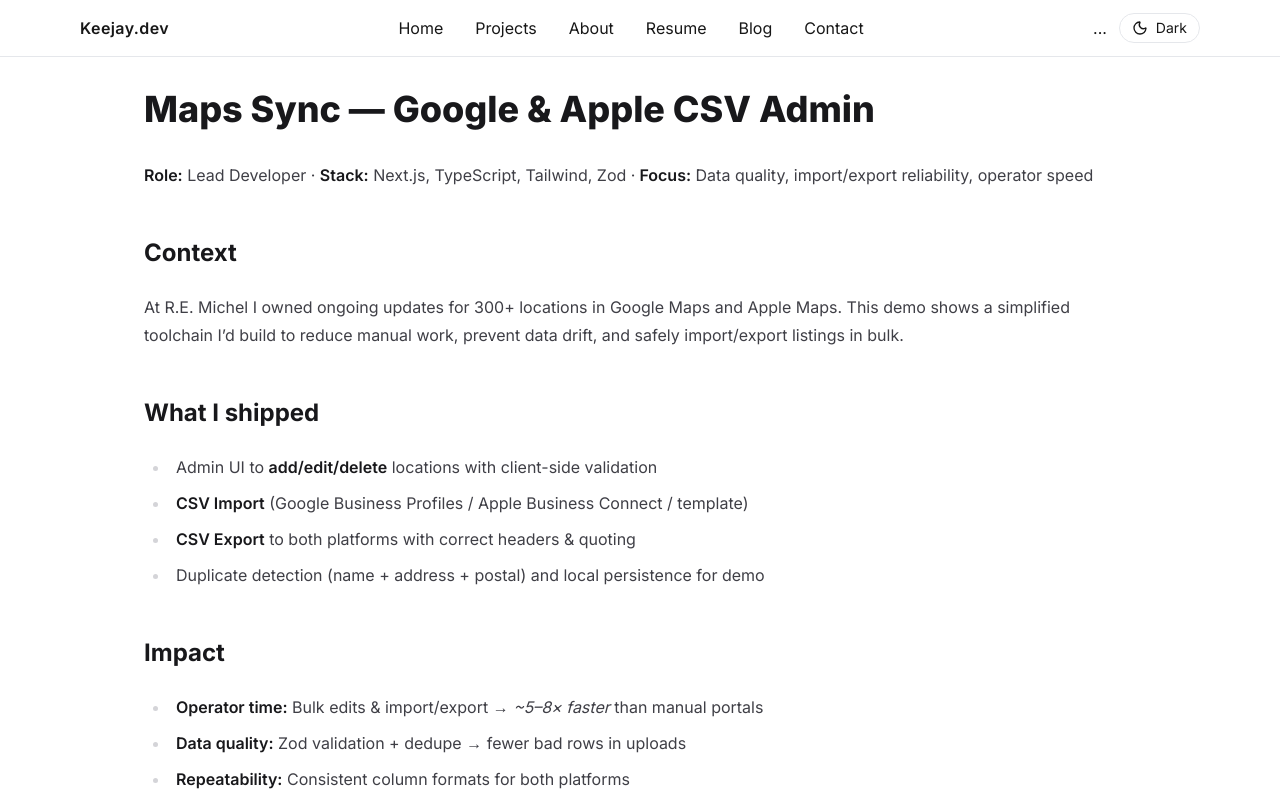
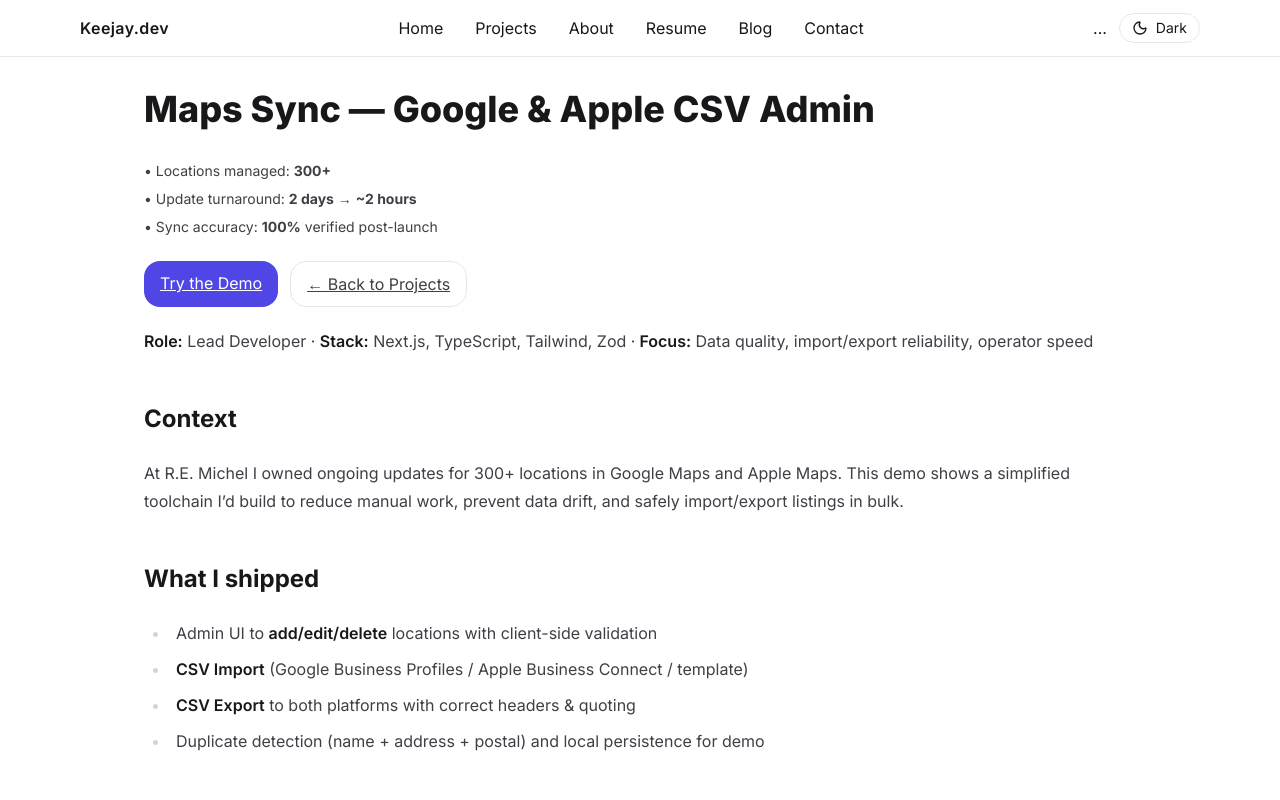
Before and after one commit to kwinfield/keiths-portfolio-2026, a Next.js app: page /projects/maps-sync in a window 1280 px wide. Shown: the top 800 px of the page. Built offline with nearby package versions, Linux system fonts and the light colour scheme.

Commit message:
ux(case-studies): add CTA buttons (demo + back to projects)

```diff
--- a/app/projects/automation/case-study/page.tsx
+++ b/app/projects/automation/case-study/page.tsx
@@ -36,12 +36,20 @@ export default function AutomationCaseStudy() {
       </ul>
 
       <h2>Live demo</h2>
-      <p>
-        Try it with UTMs: {' '}
-        <Link href="/projects/automation?utm_source=linkedin&utm_medium=cpc&utm_campaign=portfolio" className="underline">
-          Automation Demo
+      <div className="not-prose flex gap-3 mb-4">
+        <Link
+          href="/projects/automation?utm_source=portfolio&utm_medium=site&utm_campaign=case-study"
+          className="inline-block rounded-2xl bg-brand px-4 py-2 text-white"
+        >
+          Open Automation Demo
         </Link>
-      </p>
+        <Link
+          href="/projects"
+          className="inline-block rounded-2xl border px-4 py-2"
+        >
+          ← Back to Projects
+        </Link>
+      </div>
 
       <h2>Impact</h2>
       <ul>
--- a/app/projects/cms-hardening/page.tsx
+++ b/app/projects/cms-hardening/page.tsx
@@ -1,4 +1,5 @@
 import Image from 'next/image'
+import Link from 'next/link'
 
 export const metadata = { title: 'CMS Performance & Accessibility Hardening — Case Study' }
 
@@ -11,6 +12,14 @@ export default function CaseStudy() {
         <li>• Update turnaround: <strong>2 days</strong> → <strong>~2 hours</strong></li>
         <li>• Sync accuracy: <strong>100%</strong> verified post-launch</li>
       </ul>
+      <p className="not-prose">
+        <Link
+            href="/projects"
+            className="inline-block rounded-2xl bg-brand px-4 py-2 text-white"
+          >
+            ← Back to Projects
+        </Link>
+      </p>
       <p><strong>Role:</strong> Lead Developer • <strong>Stack:</strong> Next.js, Tailwind, GA4 • <strong>Focus:</strong> Core Web Vitals & WCAG 2.2</p>
 
       <h2>Context</h2>
--- a/app/projects/maps-sync/page.tsx
+++ b/app/projects/maps-sync/page.tsx
@@ -1,4 +1,5 @@
 import Image from 'next/image'
+import Link from 'next/link'
 
 export const metadata = {
   title: 'Maps Sync — Google & Apple CSV Admin (Case Study)',
@@ -10,6 +11,25 @@ export default function MapsSyncCaseStudy() {
   return (
     <article className="prose prose-zinc dark:prose-invert max-w-none">
       <h1>Maps Sync — Google &amp; Apple CSV Admin</h1>
+      <ul className="not-prose mt-2 mb-6 grid gap-2 text-sm">
+        <li>• Locations managed: <strong>300+</strong></li>
+        <li>• Update turnaround: <strong>2 days</strong> → <strong>~2 hours</strong></li>
+        <li>• Sync accuracy: <strong>100%</strong> verified post-launch</li>
+      </ul>
+      <div className="not-prose flex gap-3">
+        <Link
+          href="/projects/locations"
+          className="inline-block rounded-2xl bg-brand px-4 py-2 text-white"
+        >
+          Try the Demo
+        </Link>
+        <Link
+          href="/projects"
+          className="inline-block rounded-2xl border px-4 py-2"
+        >
+          ← Back to Projects
+        </Link>
+      </div>
       <p>
         <strong>Role:</strong> Lead Developer · <strong>Stack:</strong> Next.js, TypeScript, Tailwind, Zod ·
         <strong> Focus:</strong> Data quality, import/export reliability, operator speed
```
